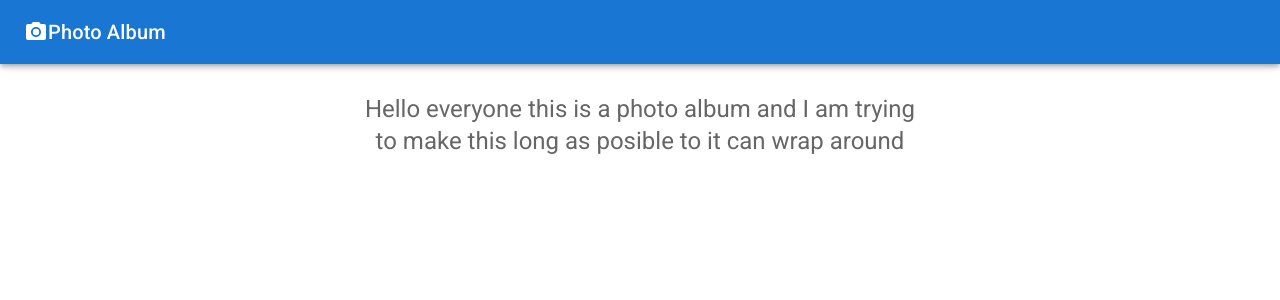
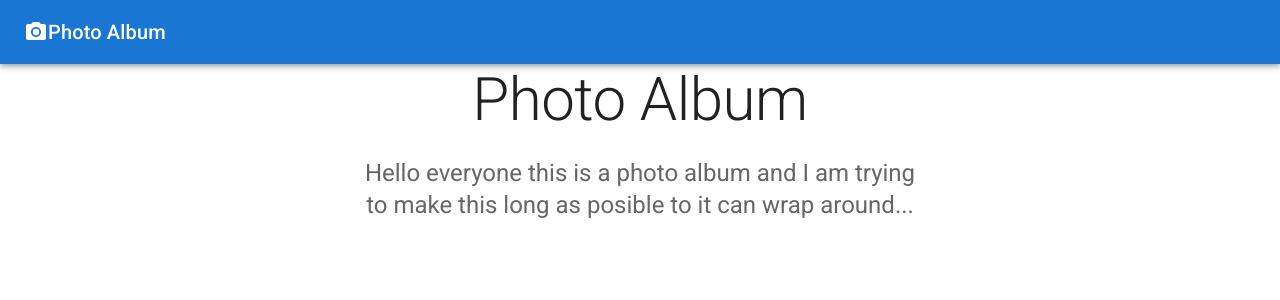
Before and after one commit to skynette/photo-album-template, a React (Create React App) app: page / in a window 1280 px wide. Shown: the top 300 px of the page. Built offline with nearby package versions, Linux system fonts and the light colour scheme.

Commit message:
understood typography

```diff
--- a/src/App.jsx
+++ b/src/App.jsx
@@ -6,7 +6,7 @@ const App = () => {
 	return (
 		<>
 			<CssBaseline />
-			<AppBar postion="relative">
+			<AppBar position="relative">
 				<Toolbar>
 					<PhotoCamera />
 					<Typography variant="h6">
@@ -17,12 +17,15 @@ const App = () => {
 			<main>
 				<div>
 					<Container maxWidth="sm">
-						<Typography variant='h2' align='center' color='textPrimary' gutterBottom gutterTop>
+						<Typography variant='h2' align='center' color='textPrimary' gutterBottom>
 							Photo Album
 						</Typography>
 						<Typography variant='h5' align='center' color='textSecondary' paragraph>
-							Hello everyone this is a photo album and I am trying to make this long as posible to it can wrap around
+							Hello everyone this is a photo album and I am trying to make this long as posible to it can wrap around...
 						</Typography>
+						<div>
+
+						</div>
 					</Container>
 				</div>
 			</main>
```
